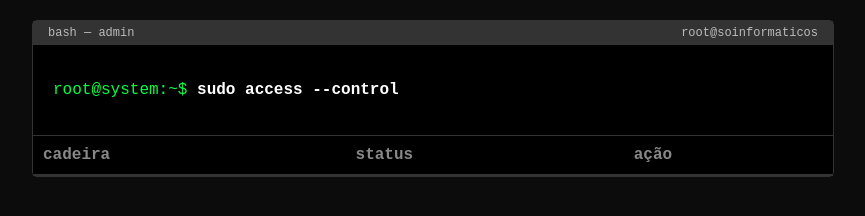
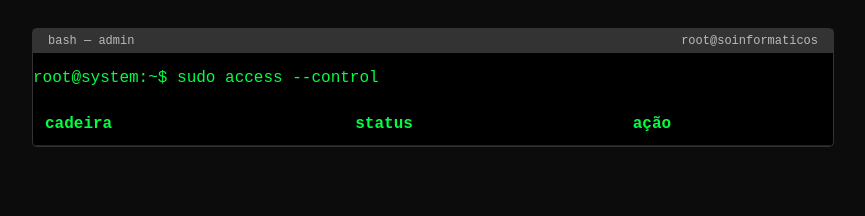
Before and after one commit to EdwinTaimo/soinformaticos, a plain HTML site: page admin.html in a window 1280 px wide. Shown: the whole page, without its empty margins (207-1072 px from the left). Drawn offline with Linux system fonts and the light colour scheme; no server answers.

Commit message:
Update admin.css

```diff
--- a/css/admin.css
+++ b/css/admin.css
@@ -2,36 +2,13 @@
     --terminal-green: #00ff41;
     --terminal-bg: #0c0c0c;
 }
-
-body {
-    background-color: var(--terminal-bg);
-    color: var(--terminal-green);
-    font-family: 'Courier New', monospace;
-    margin: 0; padding: 20px;
-}
-
-.terminal-window {
-    border: 1px solid #333;
-    max-width: 800px;
-    margin: auto;
-    border-radius: 5px;
-    background: #000;
-}
-
-.terminal-header { background: #333; padding: 5px 15px; color: #bbb; font-size: 12px; display: flex; justify-content: space-between; }
-.header-content { padding: 20px; border-bottom: 1px solid #333; }
-.sudo-text { color: #fff; font-weight: bold; }
-
+body { background-color: var(--terminal-bg); color: var(--terminal-green); font-family: 'Courier New', monospace; padding: 20px; }
+.terminal-window { border: 1px solid #333; max-width: 800px; margin: auto; background: #000; border-radius: 5px; }
+.terminal-header { background: #333; padding: 5px 15px; color: #bbb; display: flex; justify-content: space-between; font-size: 12px; }
 table { width: 100%; border-collapse: collapse; }
-th { text-align: left; padding: 10px; color: #888; border-bottom: 2px solid #333; }
-td { padding: 12px 10px; border-bottom: 1px solid #222; }
-
-.btn-action {
-    background: transparent; border: 1px solid var(--terminal-green); color: var(--terminal-green);
-    padding: 8px 12px; cursor: pointer; font-family: inherit;
-}
-
+th, td { padding: 12px; text-align: left; border-bottom: 1px solid #222; }
+.btn-action { background: transparent; border: 1px solid var(--terminal-green); color: var(--terminal-green); padding: 5px 10px; cursor: pointer; }
 .btn-action:hover { background: var(--terminal-green); color: #000; }
-.status-on { color: #3ba55c; }
+.status-on { color: var(--terminal-green); }
 .status-off { color: #ed4245; }
 .status-blue { color: #00aff4; }
```
